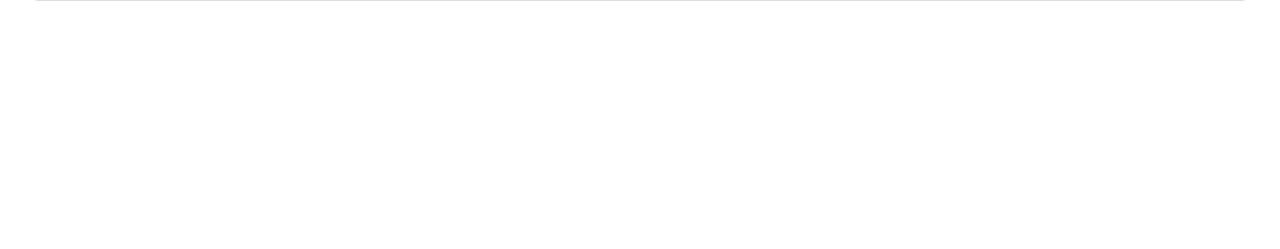
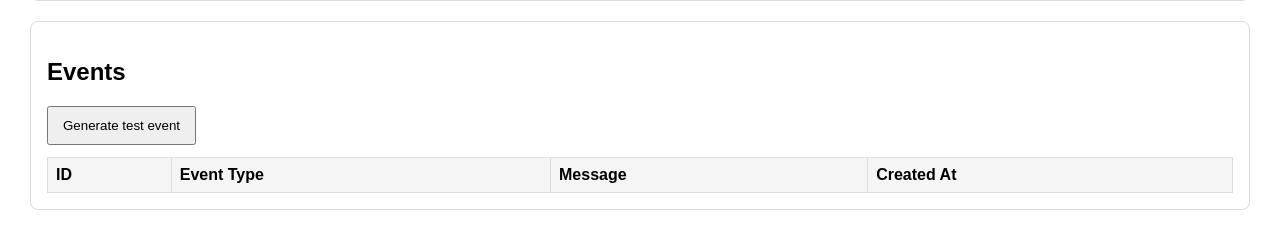
Before and after one commit to Jewgen1/batch-orders-api, a FastAPI app: page / in a window 1280 px wide. Shown: the part 506-755 px from the top of the page. Run offline with FastAPI, Linux system fonts and the light colour scheme; data that the repository does not hold is empty; some libraries are stand-ins or nearby versions.

Commit message:
Add events table and portal section

```diff
--- a/main.py
+++ b/main.py
@@ -50,6 +50,18 @@
                 )
                 """
             )
+
+            cur.execute(
+                """
+                CREATE TABLE IF NOT EXISTS events (
+                    id SERIAL PRIMARY KEY,
+                    event_type TEXT NOT NULL,
+                    message TEXT NOT NULL,
+                    created_at TIMESTAMPTZ DEFAULT NOW()
+                )
+                """
+            )
+
         conn.commit()
 
 
@@ -163,4 +175,34 @@
     if not row:
         raise HTTPException(status_code=404, detail="order not found")
 
+@app.get("/events")
+def list_events():
+    with get_conn() as conn:
+        with conn.cursor() as cur:
+            cur.execute(
+                """
+                SELECT id, event_type, message, created_at
+                FROM events
+                ORDER BY id DESC
+                LIMIT 50
+                """
+            )
+            rows = cur.fetchall()
+    return rows
+
+
+@app.post("/events/test")
+def create_test_event():
+    with get_conn() as conn:
+        with conn.cursor() as cur:
+            cur.execute(
+                """
+                INSERT INTO events (event_type, message)
+                VALUES (%s, %s)
+                RETURNING id, event_type, message, created_at
+                """,
+                ("TEST_EVENT", "Test event generated from Batch Operations Portal"),
+            )
+            row = cur.fetchone()
+        conn.commit()
     return row
--- a/static/app.js
+++ b/static/app.js
@@ -11,6 +11,8 @@
         <div><b>Database:</b> ${data.db_status}</div>
     `;
 }
+
+
 
 async function loadOrders() {
     const response = await fetch('/orders');
@@ -51,5 +53,7 @@
 
 loadMeta();
 loadOrders();
+loadEvents();
 
 setInterval(loadOrders, 5000);
+setInterval(loadEvents, 5000);
--- a/templates/portal.html
+++ b/templates/portal.html
@@ -63,6 +63,25 @@
         </table>
     </div>
 
+    <div class="card">
+        <h2>Events</h2>
+        <button onclick="createTestEvent()">Generate test event</button>
+
+        <table>
+            <thead>
+                <tr>
+                    <th>ID</th>
+                    <th>Event Type</th>
+                    <th>Message</th>
+                    <th>Created At</th>
+                </tr>
+            </thead>
+            <tbody id="events-table-body">
+            </tbody>
+        </table>
+    </div>
+
     <script src="/static/app.js"></script>
 </body>
+
 </html>
```
